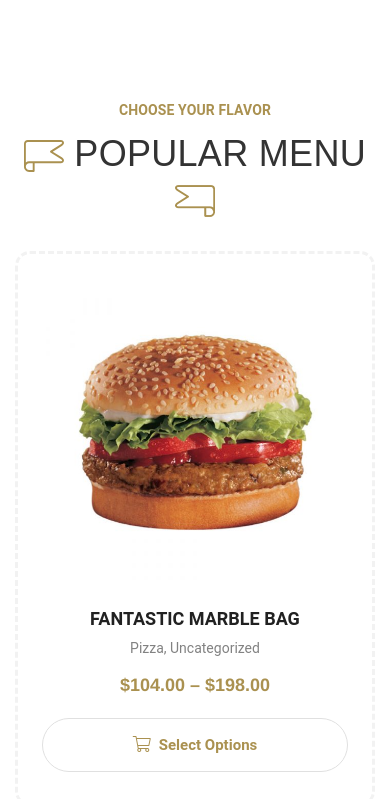
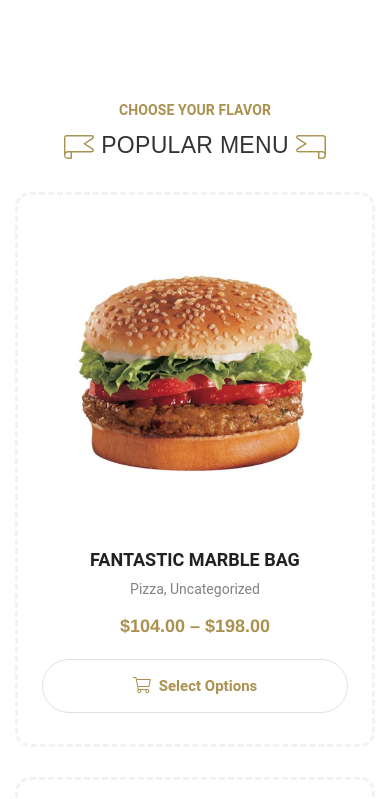
Before and after one commit to moneer-mohamed/Arbil, a plain HTML site: page index.html in a window 390 px wide. Shown: the part 2223-3022 px from the top of the page. Drawn offline with nearby package versions, Linux system fonts and the light colour scheme; a web font is replaced by a local one.

Commit message:
edit style

```diff
--- a/assets/css/scss/components/_headings.scss
+++ b/assets/css/scss/components/_headings.scss
@@ -31,6 +31,20 @@
     }
 }
 
+@media(max-width:575.98px) {
+    .main-heading {
+        h2 {
+            font-size: 23px;
+        }
+        svg {
+            width: 30px;
+            height: auto;
+            transform: rotate( 270deg);
+            fill: #aa9150;
+        }
+    }
+}
+
 
 /*--------------------------------------------------------------
 # End Main Heading
--- a/assets/css/scss/pages/_homePage.scss
+++ b/assets/css/scss/pages/_homePage.scss
@@ -1245,6 +1245,13 @@ body {
         -o-transform: translateY(0);
         padding-top: 45px;
     }
+    .products_section .list_menu ul {
+        display: block;
+        text-align: center;
+        li:not(:last-of-type) {
+            margin-inline-end: 0;
+        }
+    }
 }
 
 @media(max-width:575.98px) {
```
Also changed, not shown: assets/css/style.css, 1 other file.
